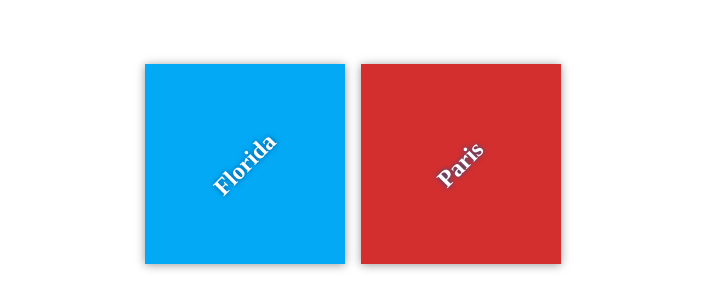
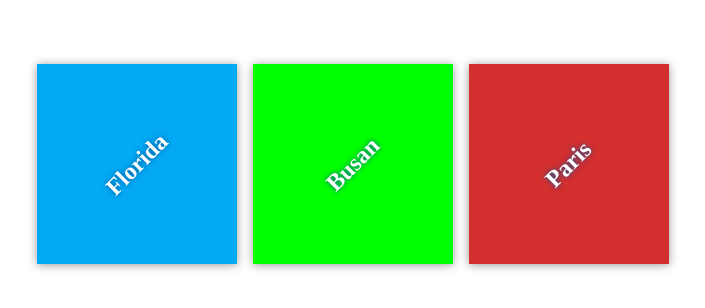
Before and after one commit to BLeila/my-travel-plans, a plain HTML site: page index.html in a window 1280 px wide. Shown: the part 236-544 px from the top of the page, without its empty margins (287-992 px from the left). Drawn offline with Linux system fonts and the light colour scheme.

Commit message:
Add new destination

```diff
--- a/css/app.css
+++ b/css/app.css
@@ -53,3 +53,6 @@ h2 {
 #paris {
     background-color: #d32f2f;
 }
+#busan {
+    background-color: #00FF00;
+}
--- a/index.html
+++ b/index.html
@@ -13,7 +13,9 @@
             <div class="destination" id="florida">
                 <h2>Florida</h2>
             </div>
-
+            <div class="destination" id="busan">
+                <h2>Busan</h2>
+            </div>
             <div class="destination" id="paris">
                 <h2>Paris</h2>
             </div>
```
